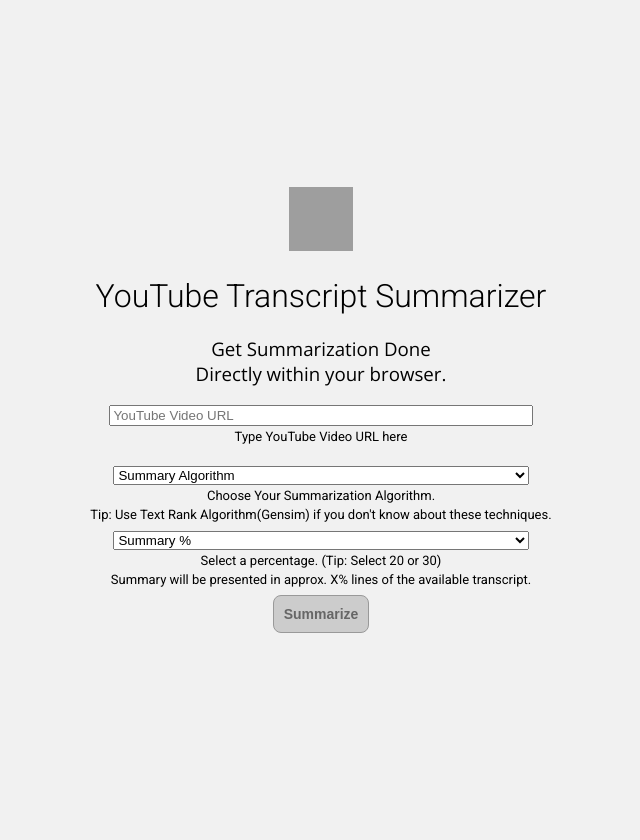
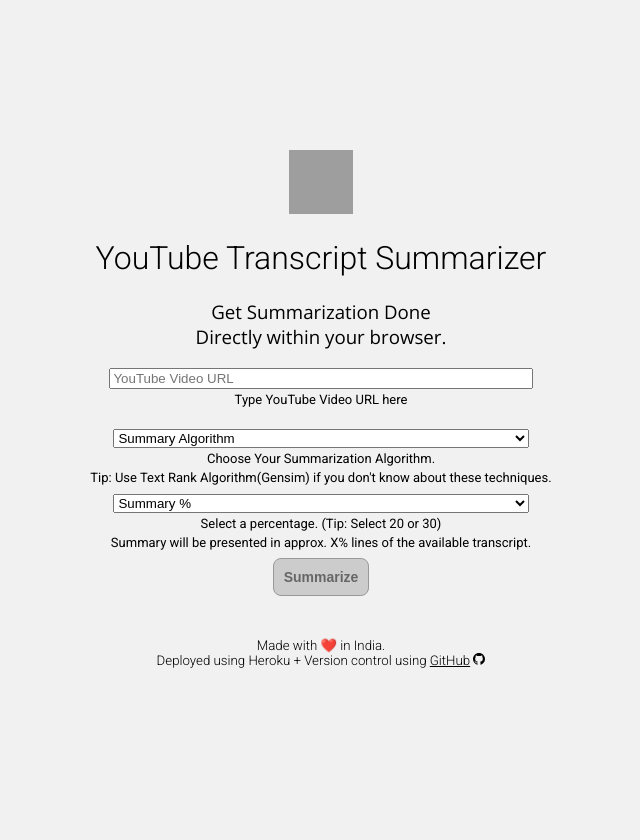
Before and after one commit to sreejarao123/Youtube-Transcript-Summuraizer, a Python web app: template templates/web.html in a window 1280 px wide. Shown: the whole page, without its empty margins (319-959 px from the left). Run offline with Jinja, Linux system fonts and the light colour scheme; the template is opened without the code that fills it, so the values that code supplies are empty; grey boxes are pictures that could not be loaded.

Commit message:
improvements

```diff
--- a/templates/web.html
+++ b/templates/web.html
@@ -84,5 +84,14 @@
     </div>
 
   <script src="/static/web.js"></script>
+  <!--Promotional Div-->
+  <div id="promote">
+    <h5 style="font-family: 'Roboto', sans-serif; font-weight: 300;">Made with &#10084;&#65039; in India.<br>Deployed using Heroku + Version control using <a
+            href="https://github.com/AnujK2901/yt-sum-flask" style="color: black">GitHub</a>
+        <svg xmlns="http://www.w3.org/2000/svg" width="12" height="12" viewBox="0 0 24 24">
+            <path d="M12 0c-6.626 0-12 5.373-12 12 0 5.302 3.438 9.8 8.207 11.387.599.111.793-.261.793-.577v-2.234c-3.338.726-4.033-1.416-4.033-1.416-.546-1.387-1.333-1.756-1.333-1.756-1.089-.745.083-.729.083-.729 1.205.084 1.839 1.237 1.839 1.237 1.07 1.834 2.807 1.304 3.492.997.107-.775.418-1.305.762-1.604-2.665-.305-5.467-1.334-5.467-5.931 0-1.311.469-2.381 1.236-3.221-.124-.303-.535-1.524.117-3.176 0 0 1.008-.322 3.301 1.23.957-.266 1.983-.399 3.003-.404 1.02.005 2.047.138 3.006.404 2.291-1.552 3.297-1.23 3.297-1.23.653 1.653.242 2.874.118 3.176.77.84 1.235 1.911 1.235 3.221 0 4.609-2.807 5.624-5.479 5.921.43.372.823 1.102.823 2.222v3.293c0 .319.192.694.801.576 4.765-1.589 8.199-6.086 8.199-11.386 0-6.627-5.373-12-12-12z"/>
+        </svg>
+    </h5>
+</div>
 </body>
 </html>
```
Also changed, not shown: templates/root.html (+9 -0 lines), templates/templates/api.html (+9 -0 lines).
